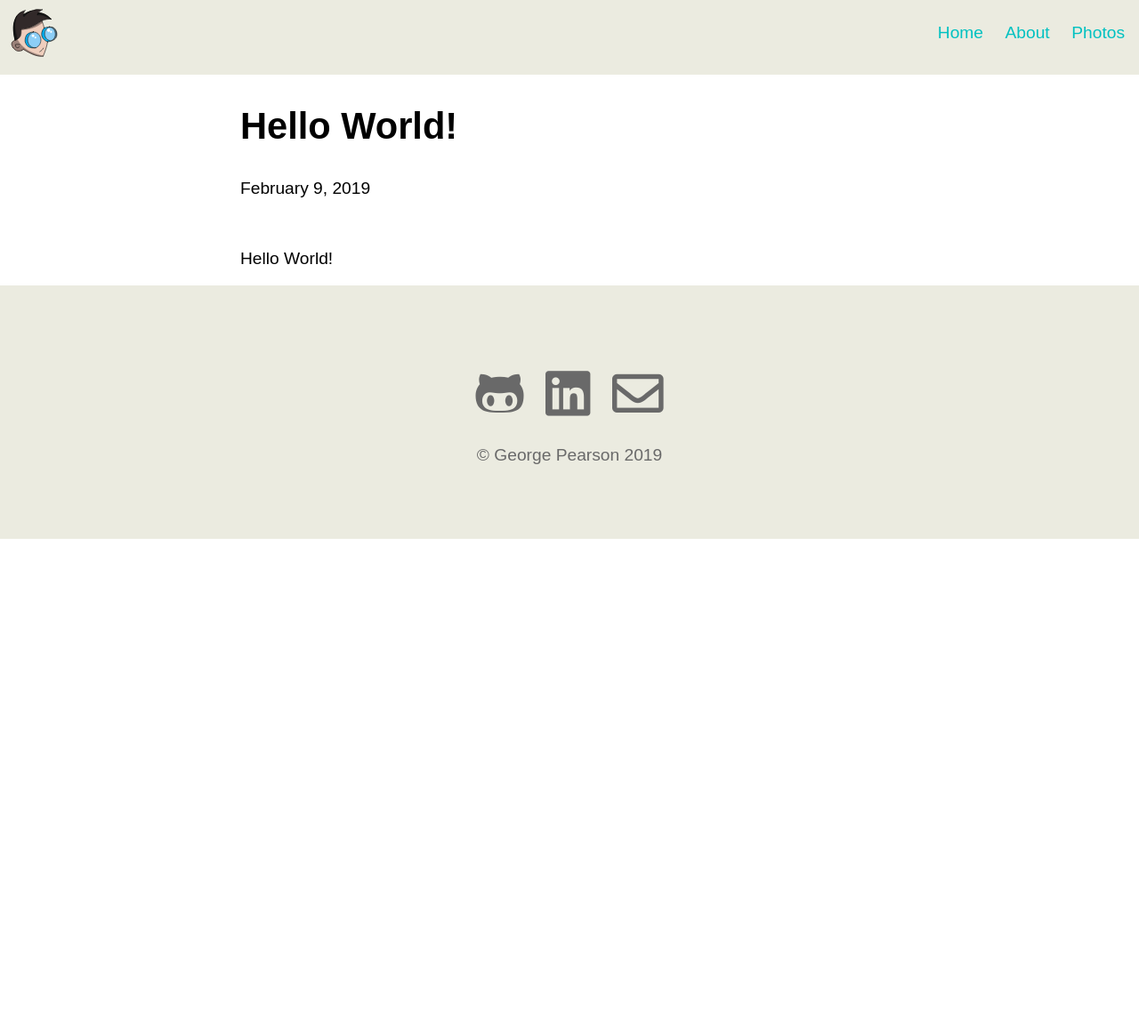
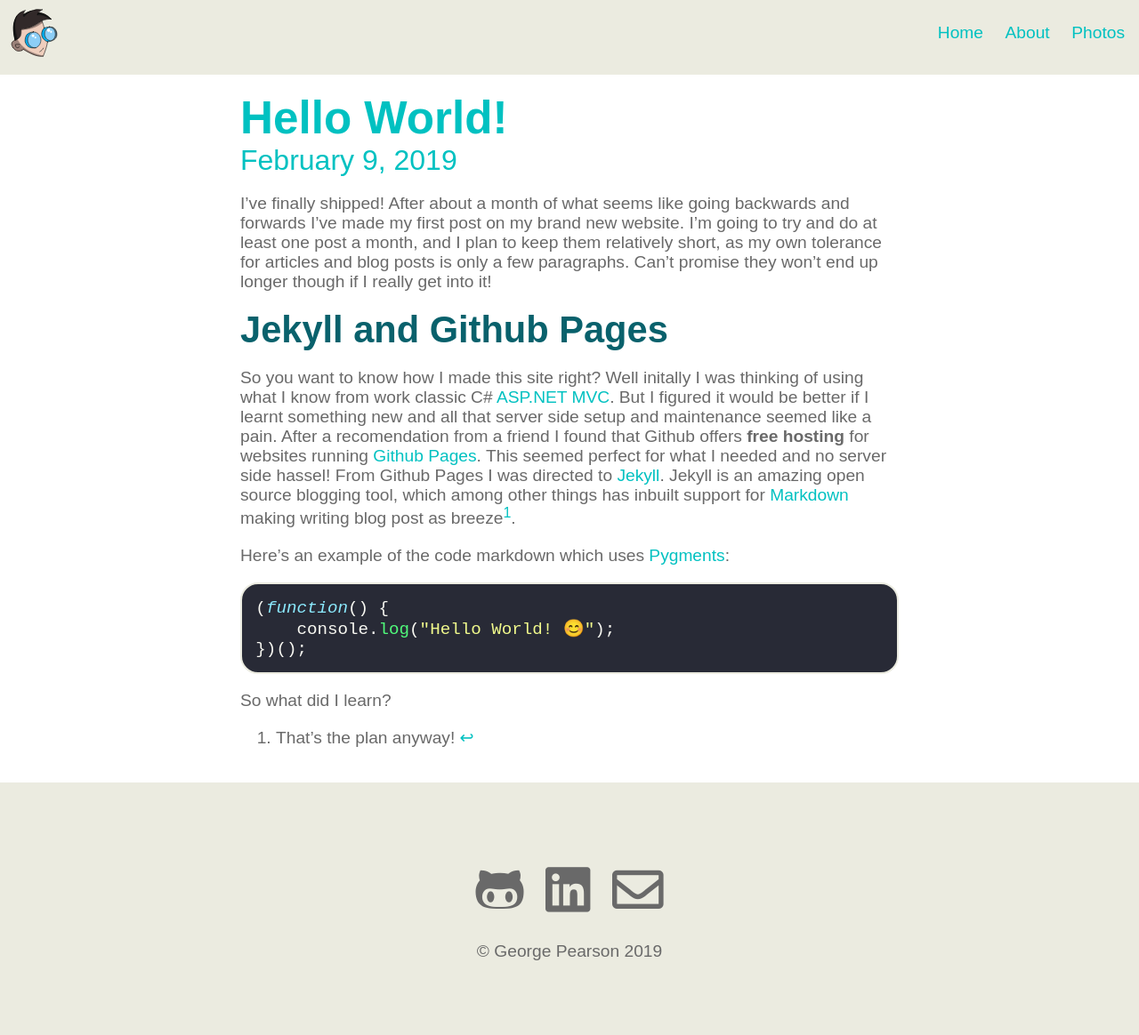
Before and after one commit to george-pearson/website-jekyll, a Jekyll site: the page built from _posts/2019-02-09-hello-world.md, in a window 1280 px wide. Shown: the whole page at 89% size. Built offline with Jekyll 4.4.1, drawn with Linux system fonts in a browser that asks for light colours; before the commit the page ends 900 px from its top, so only the background shows below that.

Commit message:
Add Code to First Post

````diff
--- a/_config.yml
+++ b/_config.yml
@@ -7,3 +7,4 @@ exclude: ["node_modules", "gulpfile.js", "package.json"]
 plugins: [jekyll-paginate]
 paginate: 2
 markdown: kramdown
+highlighter: rouge
--- a/_layouts/post.html
+++ b/_layouts/post.html
@@ -3,7 +3,7 @@ layout: default
 ---
 <section class="post">
     <div class="post-header">
-        <h2>{{ page.title }}</h2>
+        <h1>{{ page.title }}</h1>
         <p class="post-date">{{ page.date | date: '%B %-d, %Y' }}</p>
     </div>
     {{ content }}
--- a/_posts/2019-02-09-hello-world.md
+++ b/_posts/2019-02-09-hello-world.md
@@ -1,8 +1,23 @@
 ---
 layout: post
 title:  "Hello World!"
-subtitle: "My first blog post on this site. I go over how I made my website using Jekyl and what I learnt along the way."
+subtitle: "My first blog post on this site. I go over how I made my website and what I learnt along the way."
 date:   2019-02-09 11:00:00 +0000
 ---
 
-Hello World!
+I've finally shipped! After about a month of what seems like going backwards and forwards I've made my first post on my brand new website. I’m going to try and do at least one post a month, and I plan to keep them relatively short, as my own tolerance for articles and blog posts is only a few paragraphs. Can’t promise they won’t end up longer though if I really get into it!
+
+## Jekyll and Github Pages
+
+So you want to know how I made this site right? Well initally I was thinking of using what I know from work classic C# [ASP.NET MVC](https://dotnet.microsoft.com/apps/aspnet/mvc). But I figured it would be better if I learnt something new and all that server side setup and maintenance seemed like a pain. After a recomendation from a friend I found that Github offers **free hosting** for websites running [Github Pages](https://pages.github.com/). This seemed perfect for what I needed and no server side hassel! From Github Pages I was directed to [Jekyll](https://jekyllrb.com/). Jekyll is an amazing open source blogging tool, which among other things has inbuilt support for [Markdown](https://daringfireball.net/projects/markdown/) making writing blog post as breeze[^1].
+
+Here's an example of the code markdown which uses [Pygments](http://pygments.org/):
+```javascript
+(function() {
+    console.log("Hello World! 😊");
+})();
+```
+
+So what did I learn?
+
+[^1]: That's the plan anyway!
--- a/_scss/main.scss
+++ b/_scss/main.scss
@@ -2,6 +2,7 @@
 @import '_dependencies/_mixins';
 @import '_dependencies/_fonts';
 @import '_dependencies/_layout';
+@import '_dependencies/_code-syntax';
 @import '_base/_base';
 @import '_regions/_header';
 @import '_regions/_nav';
````
Also changed, not shown: _scss/_dependencies/_code-syntax.scss (added, +88 -0 lines), _scss/_dependencies/_fonts.scss (+13 -0 lines), _scss/_dependencies/_vars.scss (+8 -1 lines), _scss/_regions/_post.scss (+36 -6 lines), assets/css/main.min.css.
